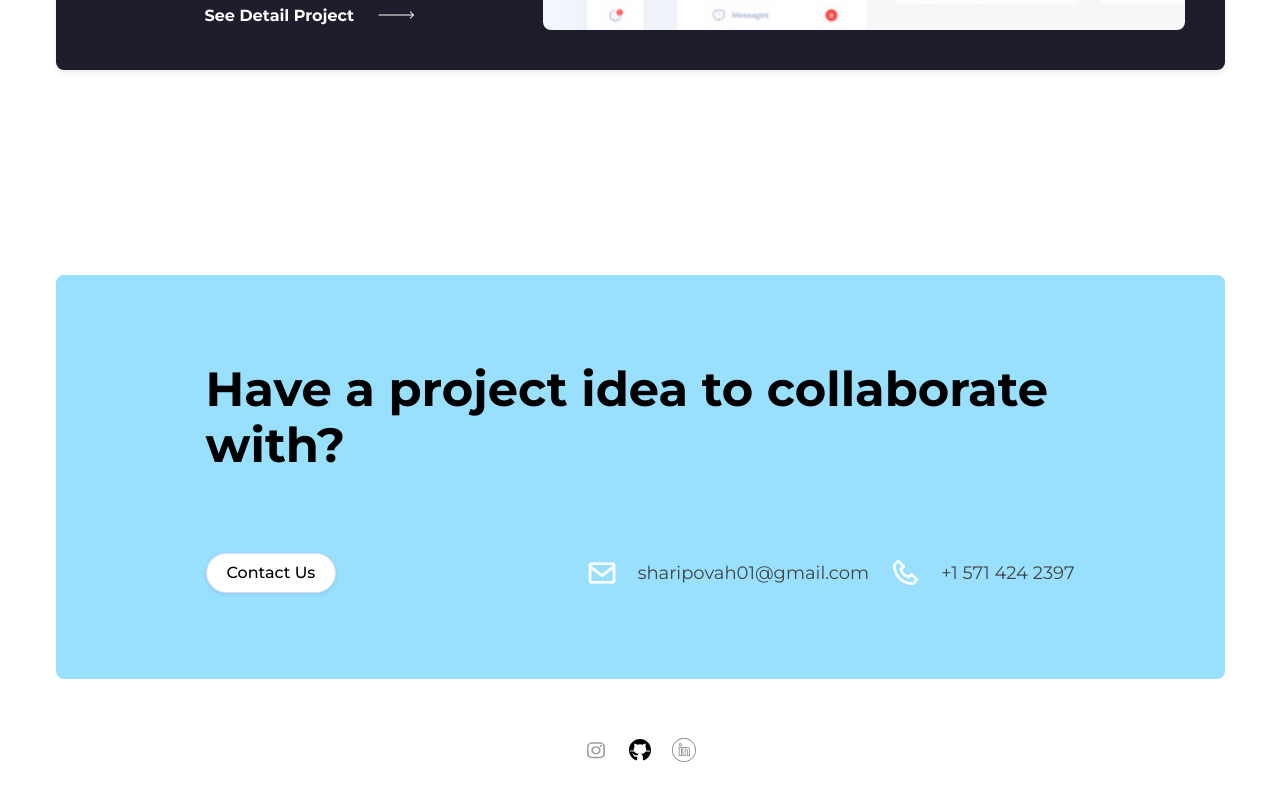
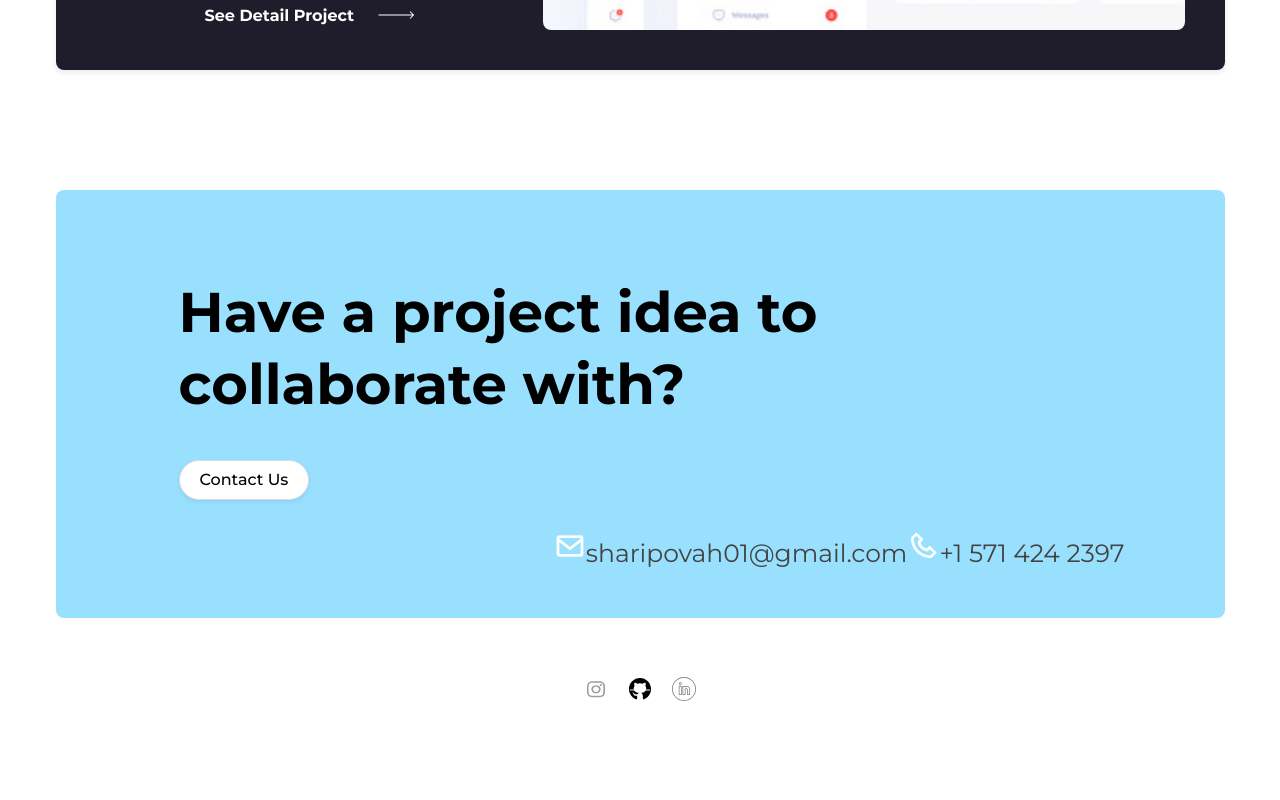
Before and after one commit to hulkarsharif/personal-portfolio, a React (Create React App) app: page / in a window 1280 px wide. Shown: the part 3665-4465 px from the top of the page. After the commit the page ends 4433 px from the top, so only its background shows below. Built offline with nearby package versions, Linux system fonts and the light colour scheme.

Commit message:
fixing the media query 1000 px

```diff
--- a/src/design-system/css/base.css
+++ b/src/design-system/css/base.css
@@ -21,6 +21,6 @@ a {
 
 @media (max-width: 64em) {
     html {
-        font-size: (--space-12);
+        font-size: 50%;
     }
 }
--- a/src/pages/Home/About/About.tsx
+++ b/src/pages/Home/About/About.tsx
@@ -31,6 +31,7 @@ const AboutSection = styled(PageContainer)`
     }
 
     @media (max-width: 25em) {
+        //400
         display: grid;
         grid-template-columns: repeat(1, 1fr);
         align-items: center;
@@ -55,13 +56,18 @@ const AboutLeftWrapper = styled.div`
         //1300
         width: 60rem;
     }
+
+    @media (max-width: 75em) {
+        //1200
+        width: 68%;
+    }
     //1100
     @media (max-width: 68.75em) {
-        width: 50%;
+        max-width: 60%;
     }
     //1000px
     @media (max-width: 62.5em) {
-        width: 55rem;
+        max-width: 65%;
     }
     //900
     @media (max-width: 56.25em) {
@@ -159,13 +165,19 @@ const AboutSectionRight = styled.div`
     @media (max-width: 81.25em) {
         width: 60rem;
     }
+
+    @media (max-width: 75em) {
+        //1200
+        width: 60%;
+    }
     //1100
     @media (max-width: 68.75em) {
-        width: 40%;
+        width: 45%;
     }
     //1000px
     @media (max-width: 62.5em) {
-        width: 50rem;
+        background-color: yellow;
+        max-width: 40%;
     }
     /*
     @media (max-width: 56.15em) {
@@ -216,8 +228,8 @@ const AboutTitleRight = styled(Typography)`
     margin-bottom: var(--space-24);
 
     @media (max-width: 75em) {
-        /* line-height: 2rem;
-        font-size: 2rem; */
+        line-height: 2.1rem;
+        font-size: 2.1rem;
     }
     @media (max-width: 68.75em) {
         line-height: 4.5rem;
@@ -231,8 +243,8 @@ const AboutTitleRight = styled(Typography)`
     }
 
     @media (max-width: 62.5em) {
-        line-height: 2rem;
-        font-size: 1.2rem;
+        line-height: 3rem;
+        font-size: 2.2rem;
     }
     @media (max-width: 64em) {
         line-height: 1.5rem;
@@ -240,8 +252,9 @@ const AboutTitleRight = styled(Typography)`
     }
 
     @media (max-width: 56.25em) {
-        line-height: 4rem;
-        font-size: 1.2rem;
+        //1000px
+        line-height: 3.5rem;
+        font-size: 2.2rem;
     }
 
     @media (max-width: 25em) {
@@ -257,7 +270,7 @@ const AboutDescriptionRight = styled(Typography)`
 
     @media (max-width: 56.25em) {
         line-height: 4rem;
-        font-size: 1.2rem;
+        font-size: 2.2rem;
     }
 
     @media (max-width: 25em) {
--- a/src/pages/Home/Footer/Footer.tsx
+++ b/src/pages/Home/Footer/Footer.tsx
@@ -7,11 +7,13 @@ import { useState } from "react";
 import { CreateContactUsModal } from "./createContactUsModal";
 
 const FooterSection = styled(PageContainer)`
-    /* display: block;
-    align-items: center;
-    border-radius: var(--space-8); */
-    padding-top: 8.5rem;
-    padding-bottom: 8.6rem;
+    /* padding-top: 8.5rem;
+    padding-bottom: 8.6rem; */
+
+    @media (max-width: 37.5em) {
+        //600
+        margin-bottom: 2rem;
+    }
 `;
 
 const FooterWrapper = styled.div`
@@ -20,32 +22,117 @@ const FooterWrapper = styled.div`
     border-radius: var(--space-8);
     background-color: var(--dodger-blue-200);
 
-    padding: 8.6rem 15rem;
+    padding-left: 12.3rem;
+    padding-top: 8.6rem;
+    padding-bottom: 5rem;
+    padding-right: 10rem;
+
+    @media (max-width: 25em) {
+        //400
+        margin-bottom: 1.5rem;
+    }
 `;
 
 const FooterTitle = styled(Typography)`
-    padding-bottom: 4rem;
     margin-bottom: 4rem;
+
+    @media (max-width: 37.5em) {
+        //600
+        line-height: 3rem;
+        font-size: 2.5rem;
+    }
+
+    @media (max-width: 25em) {
+        //400
+        /* display: flex;
+        align-items: left; */
+        line-height: 2.5rem;
+        font-size: 2.5rem;
+        padding-bottom: 2rem;
+        padding-right: 2rem;
+    }
 `;
 
 const FooterLinkWrapper = styled.div`
+    display: block;
+    align-items: center;
+    justify-content: space-between;
+
+    @media (max-width: 64em) {
+        display: block;
+        align-items: right;
+    }
+
+    /* @media (max-width: 25em) {
+        //400
+        align-items: right;
+        line-height: 1.5rem;
+        font-size: 2.2rem;
+    } */
+`;
+
+const Buttons = styled.div`
+    margin-bottom: 3rem;
+
     display: flex;
     align-items: center;
-    justify-content: space-between;
 `;
 
 const StyledLink = styled.a`
+    font-size: 2.5rem;
+
+    display: inline-block;
+    gap: 5rem;
+    color: var(--black-700);
+    align-items: right;
+    text-align: right;
+    /* background-color: seagreen; */
+
+    //1104
+    @media (max-width: 69em) {
+        display: flex;
+    }
+
+    //1024
+    @media (max-width: 64em) {
+        display: block;
+        align-items: right;
+        text-align: right;
+        line-height: 3.2rem;
         font-size: 1.8rem;
-    display: flex;
-    color: var(--black-700);
+    }
+
+    @media (max-width: 25em) {
+        //400
+        display: block;
         align-items: center;
-    text-align: center;
+        line-height: 3.5rem;
+        font-size: 2rem;
+    }
 `;
 
 const ContactWrapper = styled.div`
-    display: flex;
+    display: block;
     justify-content: space-between;
-    gap: var(--space-20);
+    text-align: right;
+    align-items: right;
+    /*
+    background-color: plum; */
+
+    @media (max-width: 64em) {
+        //1024
+
+        display: block;
+        align-items: right;
+        text-align: right;
+    }
+    @media (max-width: 25em) {
+        //400
+        display: block;
+        align-items: right;
+        line-height: 3.5rem;
+        font-size: 2rem;
+    }
 `;
 
 const SocialMedia = styled.div`
@@ -75,10 +162,11 @@ const Footer = () => {
         <>
             <FooterSection>
                 <FooterWrapper>
-                    <FooterTitle weight="bold" variant="h3" align="inherit">
+                    <FooterTitle weight="bold" variant="h2" align="inherit">
                         Have a project idea to collaborate with?{" "}
                     </FooterTitle>
                     <FooterLinkWrapper>
+                        <Buttons>
                             <Button
                                 color="secondary"
                                 size="lg"
@@ -88,6 +176,8 @@ const Footer = () => {
                             >
                                 Contact Us
                             </Button>
+                        </Buttons>
+
                         <ContactWrapper>
                             <img src={email} alt="email" />
                             <StyledLink href="mailto:sharipovah01@gmail.com">
--- a/src/pages/Home/Service/Service.tsx
+++ b/src/pages/Home/Service/Service.tsx
@@ -8,12 +8,13 @@ import { PageContainer } from "../../components";
 const SectionBase = styled(PageContainer)`
     transition: all 1s;
 
-    @media (max-width: 56.12em) {
-        //834
-        align-items: center;
+    @media (max-width: 75em) {
+        //1200px
+        max-width: 100%;
     }
+
     @media (max-width: 37.5em) {
-        padding: 1rem;
+        padding: 2rem;
     }
 
     @media (max-width: 25em) {
@@ -44,34 +45,49 @@ const ServiceCardsWrapper = styled.div`
     }
 
     @media (max-width: 75em) {
+        //1200px
         display: grid;
-        grid-template-columns: repeat(3, 1fr);
+        grid-template-columns: repeat(2, 1fr);
+        align-items: left;
+        text-align: left;
+        padding-left: 10rem;
+    }
+    /*
+    @media (max-width: 62.5em) {
+        display: grid;
+        grid-template-columns: repeat(4, 1fr);
+        height: max-content;
+        width: 30rem;
         justify-content: space-between;
         align-items: center;
         > :last-child {
             display: block;
         }
-    }
+    } */
 
-    @media (max-width: 62.5em) {
-        display: grid;
-        grid-template-columns: repeat(2, 1fr);
-        justify-content: space-between;
-        align-items: center;
-        > :last-child {
-            display: block;
-        }
+    //834px
+    /* @media (max-width: 52.12em) {
+        height: 70rem;
+    } */
+
+    //800px
+    @media (max-width: 50em) {
+        padding-left: 9rem;
+        padding-bottom: 2rem;
     }
 
     @media (max-width: 37.5em) {
-        gap: var(--space-12);
+        background-color: paleturquoise;
+        padding-left: 4rem;
+        padding-bottom: 2rem;
     }
 
     @media (max-width: 25em) {
         display: grid;
         grid-template-columns: repeat(1, 1fr);
+        justify-content: space-between;
         align-items: center;
-        text-align: center;
+        text-align: left;
         margin: 5rem;
     }
 `;
--- a/src/pages/Home/Service/ServiceCard.tsx
+++ b/src/pages/Home/Service/ServiceCard.tsx
@@ -24,6 +24,57 @@ export const ServiceCardBase = styled.div<{ icon: string }>`
     cursor: pointer;
     flex-direction: column;
     background-color: var(--black-50);
+
+    @media (max-width: 75em) {
+        //1200px
+        background-color: goldenrod;
+        width:35rem;
+
+        /* align-items: left; */
+      /
+    }
+
+    /* @media (max-width: 68.75em) {
+        //1100px
+        max-width: 22.5rem;
+    }
+
+    @media (max-width: 62.5em) {
+        //1000px
+        max-width: 24rem;
+    }
+
+    @media (max-width: 56.25em) {
+        //900px
+        max-width: 22rem;
+    }
+
+    //834px
+    @media (max-width: 52.12em) {
+        display: grid;
+        grid-template-columns: repeat(2, 1fr);
+        max-width: 20rem;
+        justify-content: space-between;
+        align-items: center;
+    }
+
+    @media (max-width: 37.5em) {
+        //600px
+        display: grid;
+        grid-template-rows: repeat(2, 1fr);
+
+        justify-content: space-between;
+        align-items: center;
+    }
+
+    @media (max-width: 24.375em) {
+        //390
+        display: grid;
+        grid-template-rows: repeat(2, 1fr);
+
+        justify-content: space-between;
+        align-items: center;
+    } */
 
     &:hover {
         background-color: var(--dodger-blue-900);
--- a/src/pages/components/PageContainer.tsx
+++ b/src/pages/components/PageContainer.tsx
@@ -16,8 +16,8 @@ const PageContainer = styled.section`
 
     @media (max-width: 75em) {
         //1200
-        padding-right: 5rem;
-        padding-left: 5rem;
+        padding-right: 8rem;
+        padding-left: 8rem;
     }
     @media (max-width: 69em) {
         //1104
@@ -37,10 +37,9 @@ const PageContainer = styled.section`
     }
     @media (max-width: 56.12em) {
         //834
-        padding-right: 6rem;
-        padding-left: 6rem;
+        /* /* padding-right: 10rem;
+        padding-left: 12rem; */
     }
-
     @media (max-width: 37.5em) {
         //600
         padding-right: 3rem;
```
Lines whose indentation alone changed are shown as unchanged.
